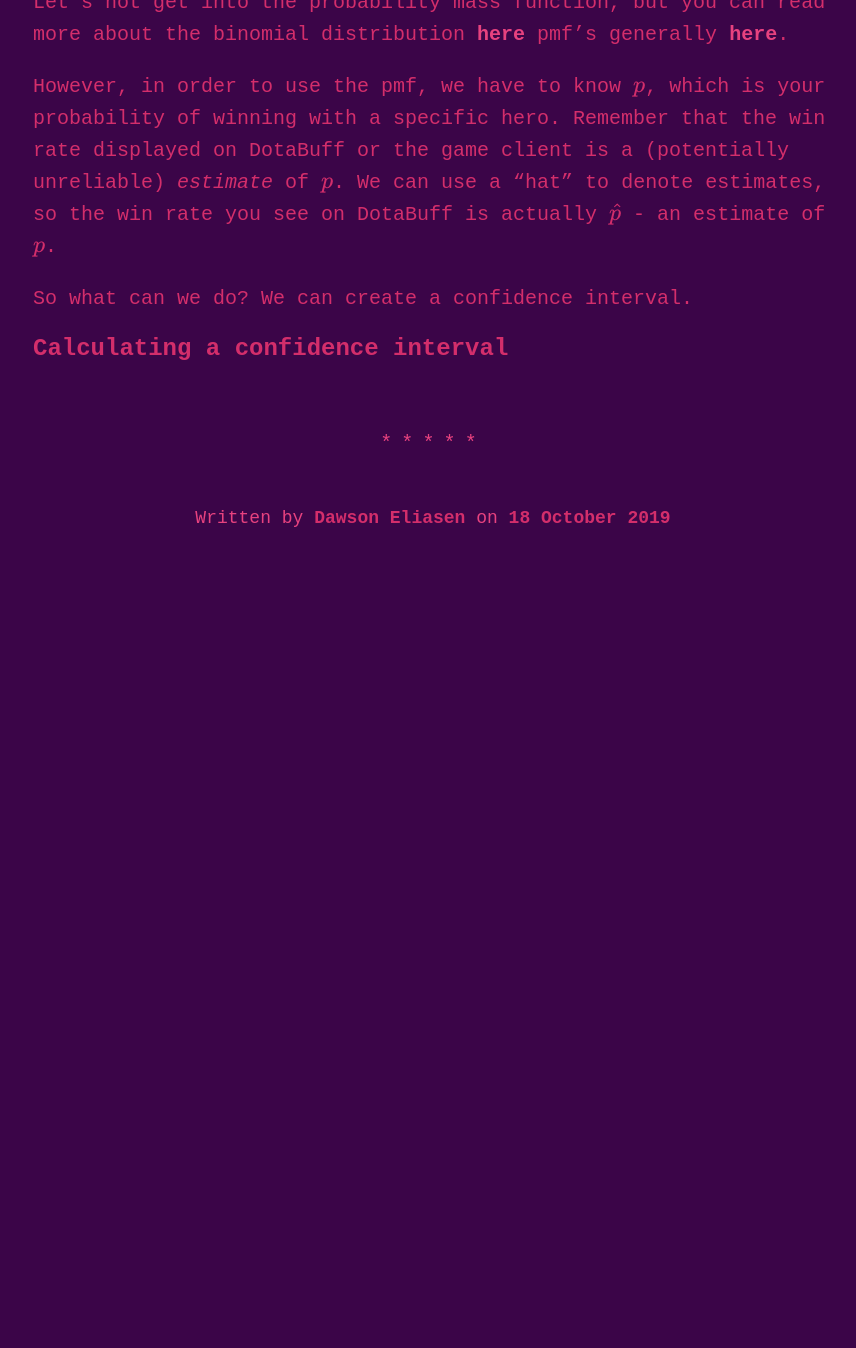
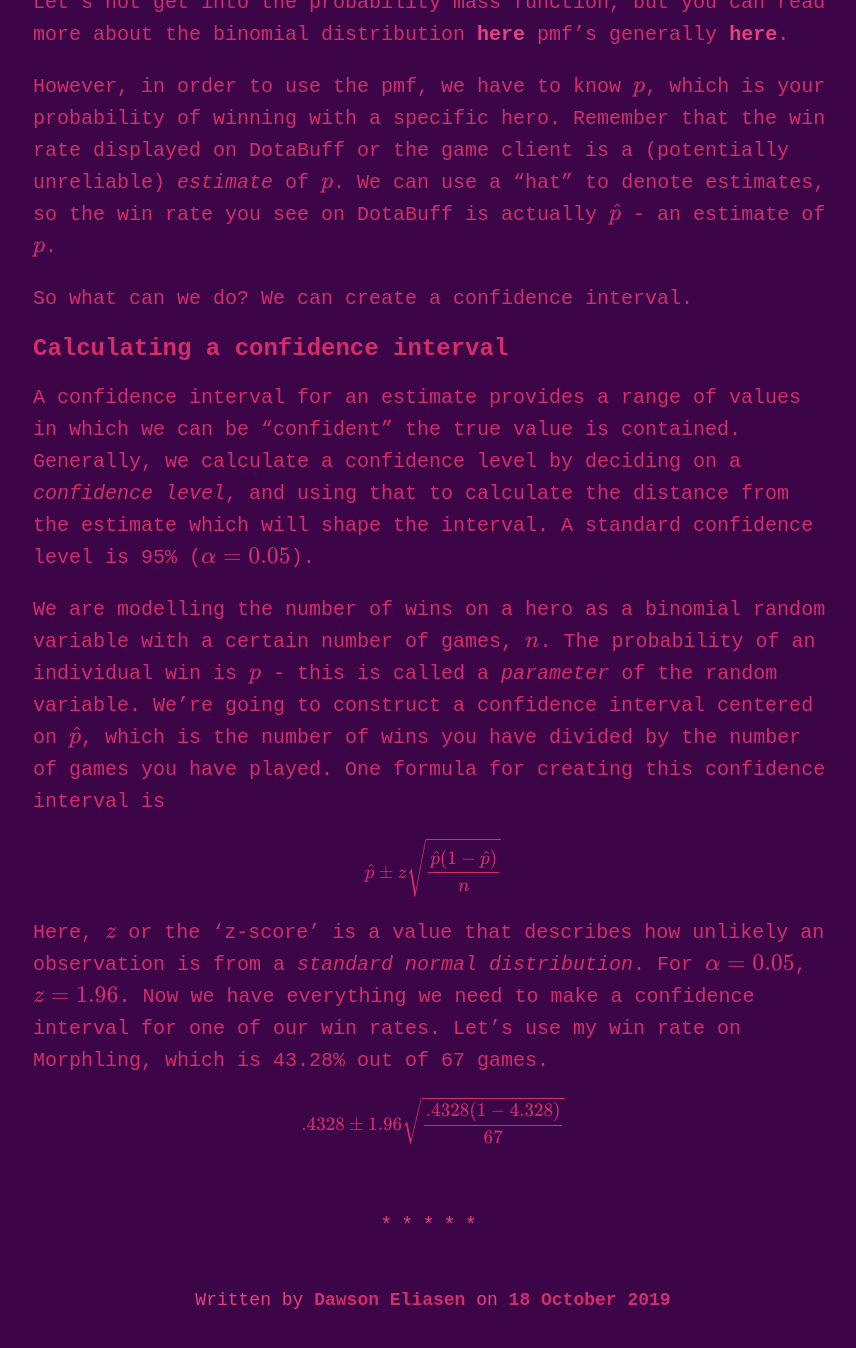
Before and after one commit to dawsoneliasen/thedotascientist, a Jekyll site: the page built from _posts/2019-10-18-winrate-confidence-intervals.md, in a window 1280 px wide and 1400 px high, scrolled down 1691 px. Shown: the top 1348 px of the window, without its empty margins (207-1063 px from the left). Built offline with Jekyll 4.4.1, drawn with Linux system fonts in a browser that asks for light colours; formulas are drawn with MathJax 3; before the commit the page ends 2321 px from its top, so only the background shows below that.

Commit message:
test math

```diff
--- a/_posts/2019-10-18-winrate-confidence-intervals.md
+++ b/_posts/2019-10-18-winrate-confidence-intervals.md
@@ -26,3 +26,16 @@ However, in order to use the pmf, we have to know $p$, which is your probability
 So what can we do? We can create a confidence interval.
 
 ## Calculating a confidence interval
+A confidence interval for an estimate provides a range of values in which we can be "confident" the true value is contained. Generally, we calculate a confidence level by deciding on a *confidence level*, and using that to calculate the distance from the estimate which will shape the interval. A standard confidence level is 95% ($\alpha = 0.05$).
+
+We are modelling the number of wins on a hero as a binomial random variable with a certain number of games, $n$. The probability of an individual win is $p$ - this is called a *parameter* of the random variable. We're going to construct a confidence interval centered on $\hat p$, which is the number of wins you have divided by the number of games you have played. One formula for creating this confidence interval is
+
+{% raw %}
+$$ \hat p \pm z \sqrt{\frac{\hat p (1 - \hat p)} {n} } $$
+{% endraw%}
+
+Here, $z$ or the 'z-score' is a value that describes how unlikely an observation is from a *standard normal distribution*. For $\alpha = 0.05$, $z = 1.96$. Now we have everything we need to make a confidence interval for one of our win rates. Let's use my win rate on Morphling, which is 43.28% out of 67 games.
+
+{% raw %}
+$$ .4328 \pm 1.96 \sqrt{\frac{.4328 (1 - 4.328)} {67} } $$
+{% endraw %}
```
